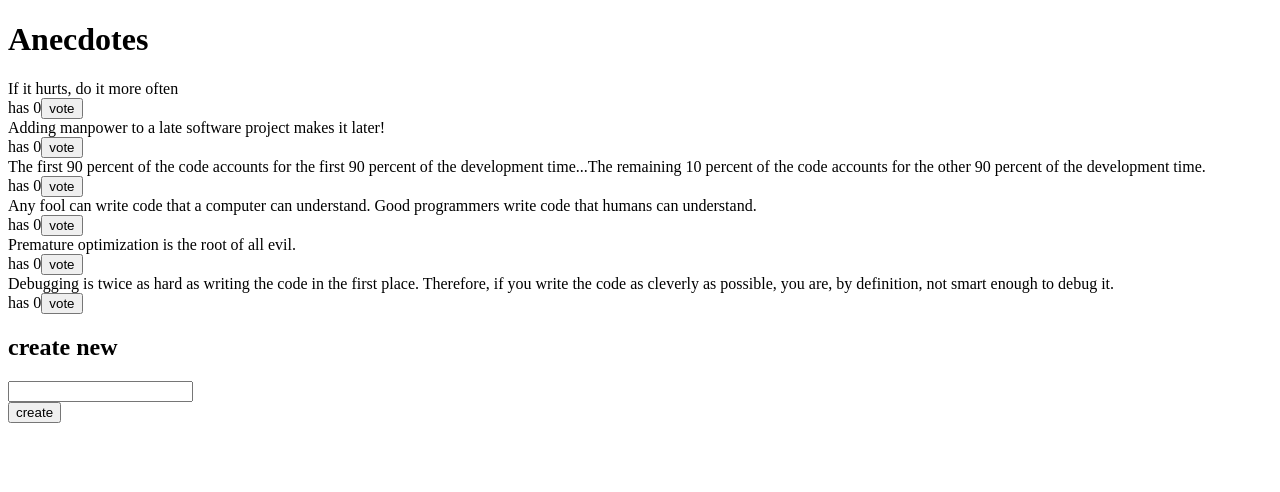
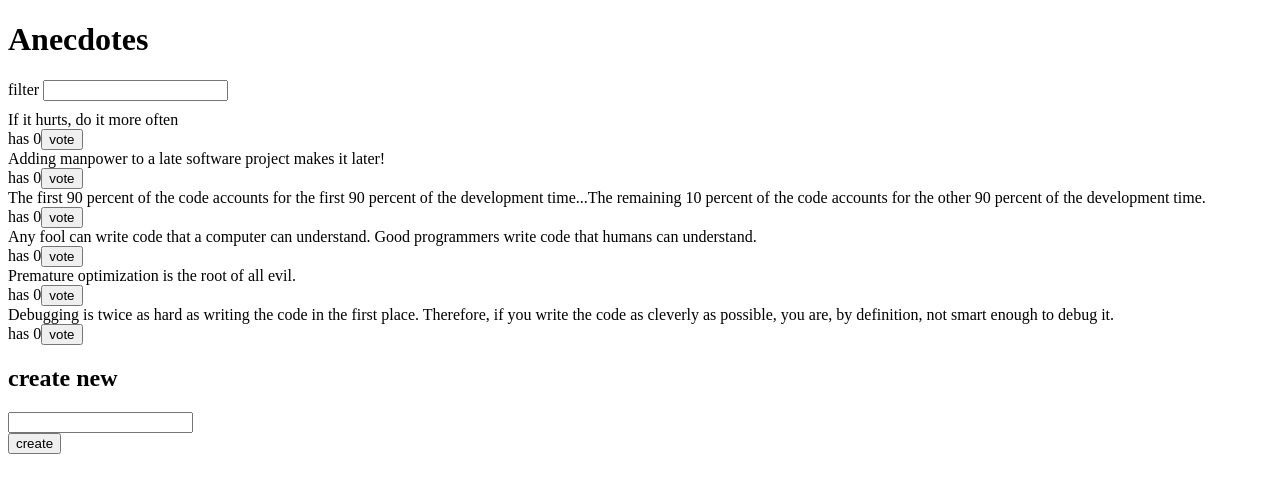
Before and after one commit to kekalainen/uh-fullstackopen-part11-anecdotes, a React (Create React App) app: page / in a window 1280 px wide. Shown: the top 492 px of the page. Built offline with nearby package versions, Linux system fonts and the light colour scheme.

Commit message:
6.12: Implement filtering anecdotes

```diff
--- a/src/App.js
+++ b/src/App.js
@@ -1,3 +1,4 @@
+import AnecdoteFilter from './components/AnecdoteFilter';
 import AnecdoteForm from './components/AnecdoteForm';
 import AnecdoteList from './components/AnecdoteList';
 import Notification from './components/Notification';
@@ -7,6 +8,7 @@ const App = () => {
     <div>
       <h1>Anecdotes</h1>
       <Notification />
+      <AnecdoteFilter />
       <AnecdoteList />
       <h2>create new</h2>
       <AnecdoteForm />
--- /dev/null
+++ b/src/components/AnecdoteFilter.js
@@ -0,0 +1,23 @@
+import { useDispatch } from 'react-redux';
+import { setFilter } from '../reducers/anecdoteFilterReducer';
+
+const AnecdoteFilter = () => {
+  const dispatch = useDispatch();
+
+  const handleChange = ({ target }) => {
+    dispatch(setFilter(target.value));
+  };
+
+  const style = {
+    marginBottom: 10,
+    marginTop: 10,
+  };
+
+  return (
+    <div style={style}>
+      filter <input onChange={handleChange} />
+    </div>
+  );
+};
+
+export default AnecdoteFilter;
--- a/src/components/AnecdoteList.js
+++ b/src/components/AnecdoteList.js
@@ -3,9 +3,14 @@ import { voteAnecdote } from '../reducers/anecdoteReducer';
 import { showTimedNotification } from '../reducers/notificationReducer';
 
 const AnecdoteList = () => {
-  const anecdotes = useSelector((state) =>
-    state.anecdotes.sort((a, b) => b.votes - a.votes)
-  );
+  const filter = useSelector((state) => state.anecdoteFilter),
+    anecdotes = useSelector((state) =>
+      state.anecdotes
+        .filter((anecdote) =>
+          anecdote.content.toLowerCase().includes(filter.toLowerCase())
+        )
+        .sort((a, b) => b.votes - a.votes)
+    );
   const dispatch = useDispatch();
 
   const vote = (id) => {
--- /dev/null
+++ b/src/reducers/anecdoteFilterReducer.js
@@ -0,0 +1,14 @@
+import { createSlice } from '@reduxjs/toolkit';
+
+const anecdoteFilterSlice = createSlice({
+  name: 'anecdotefilter',
+  initialState: '',
+  reducers: {
+    setFilter(_state, action) {
+      return action.payload;
+    },
+  },
+});
+
+export const { setFilter } = anecdoteFilterSlice.actions;
+export default anecdoteFilterSlice.reducer;
--- a/src/store.js
+++ b/src/store.js
@@ -1,11 +1,13 @@
 import { configureStore } from '@reduxjs/toolkit';
 
+import anecdoteFilterReducer from './reducers/anecdoteFilterReducer';
 import anecdoteReducer from './reducers/anecdoteReducer';
 import notificationReducer from './reducers/notificationReducer';
 
 const store = configureStore({
   reducer: {
     anecdotes: anecdoteReducer,
+    anecdoteFilter: anecdoteFilterReducer,
     notification: notificationReducer,
   },
 });
```
